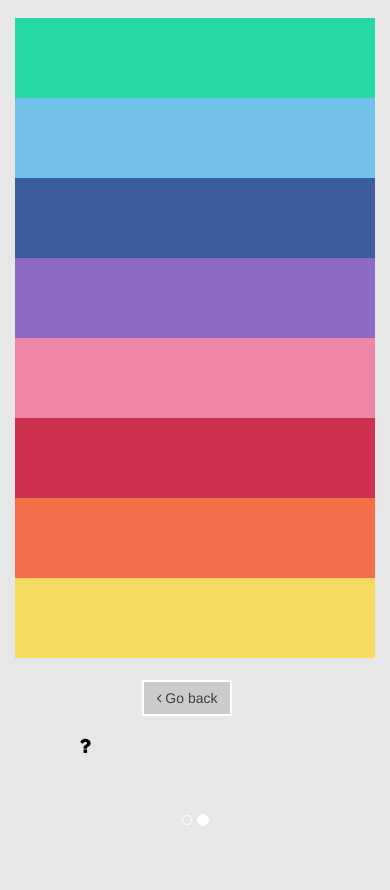
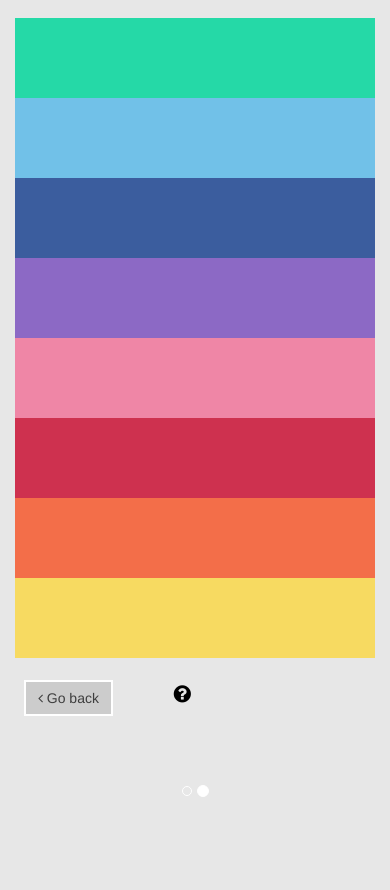
Before and after one commit to elisefung/Spectrum, a plain HTML site: page spectrum demo/angry/color.html in a window 390 px wide. Shown: the part 210-1100 px from the top of the page. Drawn offline with nearby package versions, Linux system fonts and the light colour scheme.

Commit message:
last one

```diff
--- a/spectrum demo/angry/color.html
+++ b/spectrum demo/angry/color.html
@@ -76,10 +76,10 @@
             </div>
           </div>
           <div class="row">
-            <a class="col-md-offset-2 col-md-1 col-sm-offset-2 col-sm-1 back-btn" href="../index.html"><button type="button" class="btn btn-default"><i class="fa fa-angle-left"></i>  Go back</button></a><br>
-            <a href="#" id="color-info" rel="popover" data-toggle="popover" title="what does the color mean?" data-content=
+            <a class="col-md-offset-2 col-md-1 col-sm-offset-2 col-sm-1 back-btn" href="../index.html"><button type="button" class="btn btn-default"><i class="fa fa-angle-left"></i>  Go back</button></a>
+            <a href="#" id="color-info" class="pull-right" rel="popover" data-toggle="popover" title="what does the color mean?" data-content=
               "The color you select helps direct the tone of the suggestions we generate. Don't just pick your favorite color, pick the color which you gravitate towards at this very moment.">
-              <i class="fa fa-question"></i>
+              <i class="fa fa-question-circle"></i>
             </a>
           </div>
       </div> <!-- end page -->
```
Also changed, not shown: spectrum demo/bored/color.html (+3 -3 lines), spectrum demo/feelingGood/color.html (+3 -3 lines), spectrum demo/hangingOut/color.html (+3 -3 lines), spectrum demo/lonely/color.html (+3 -3 lines), spectrum demo/nostalgic/color.html (+3 -3 lines), spectrum demo/procrastinating/color.html (+3 -3 lines), spectrum demo/procrastinating/yellow/results.html (+1 -1 lines), spectrum demo/psyched/color.html (+3 -3 lines), spectrum demo/sexy/color.html (+3 -3 lines), spectrum demo/sleepy/color.html (+3 -3 lines), spectrum demo/stressedOut/color.html (+3 -3 lines), spectrum demo/studying/color.html (+3 -3 lines), spectrum demo/upset/color.html (+3 -3 lines), spectrum demo/workingOut/color.html (+3 -3 lines).
